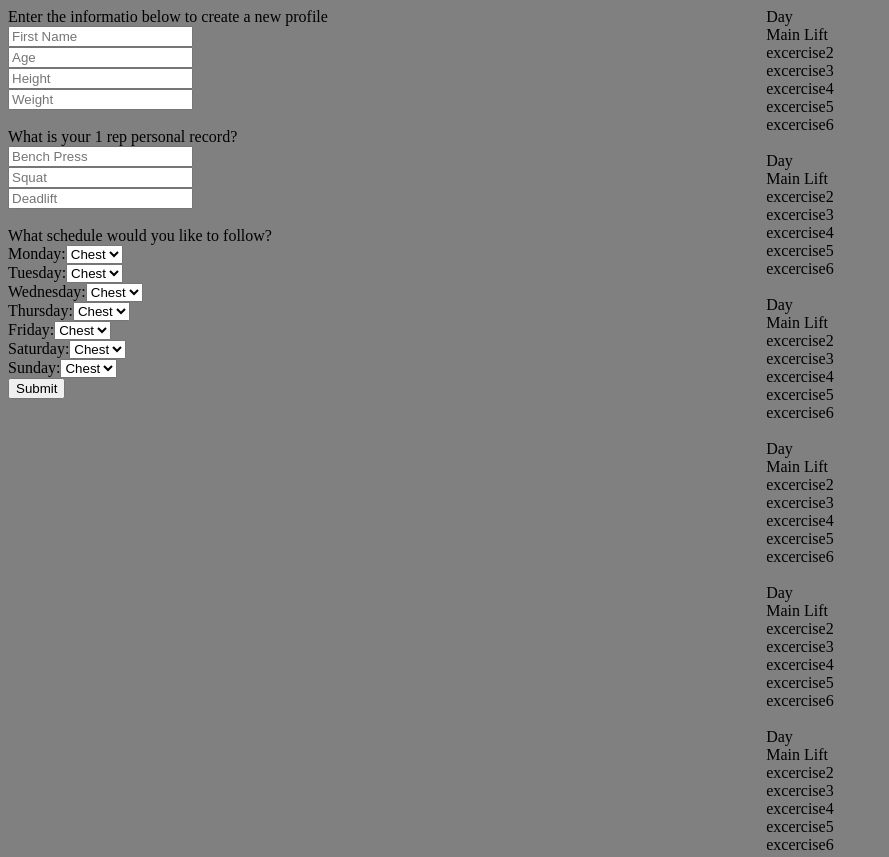
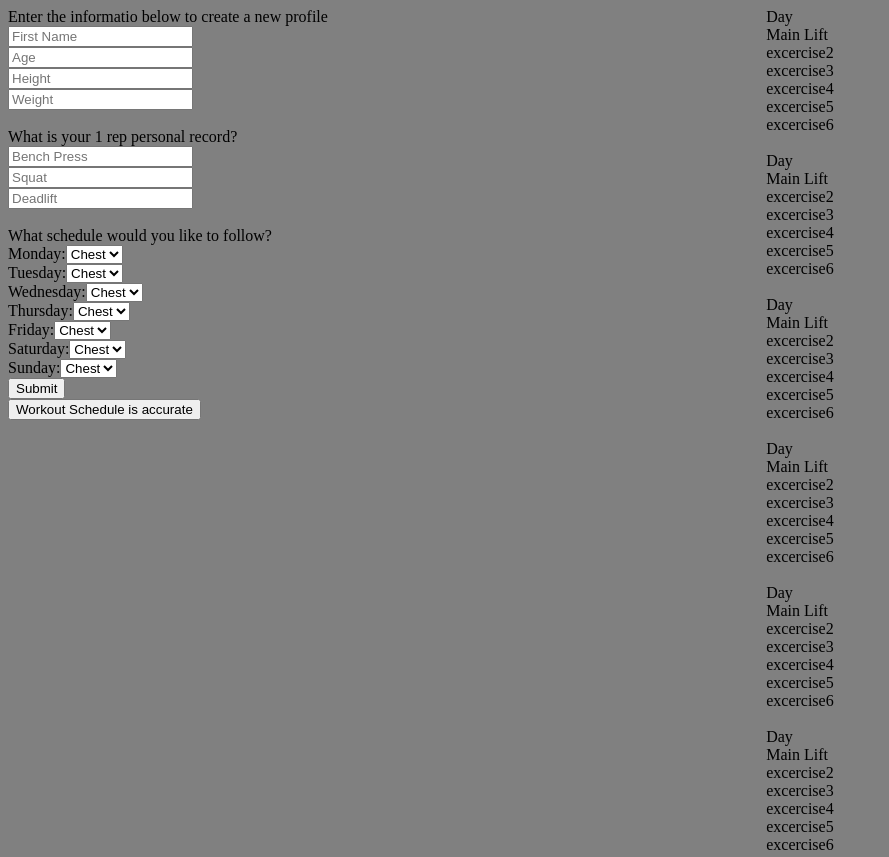
Before and after one commit to brocklyb/Workout_Tracker, a plain HTML site: page index.html in a window 1280 px wide. Shown: the top 857 px of the page, without its empty margins (0-889 px from the left). Drawn offline with Linux system fonts and the light colour scheme.

Commit message:
Add files via upload

```diff
--- a/index.html
+++ b/index.html
@@ -83,7 +83,9 @@
                     <button id="submit_create_user" type="button" onclick="newUser()">Submit</button>
             </form>
         </div>
+        <button id="lgtm" onclick="dailyRoutine()">Workout Schedule is accurate</button>
     </div>
+
 
     <br>
 
--- a/main.js
+++ b/main.js
@@ -71,10 +71,96 @@ function randomWorkout(limb_choice){
         let back = BACK_WORKOUTS[(Math.floor(Math.random() * BACK_WORKOUTS.length))]
         return back
     }
+}
+
+/*Exercise 1 is the main_lift for each dayfrimon
+This constructro creates a workotu object for each day */
+function dailyWorkoutConstructor(day,excercise1,excercise2,excercise3,excercise4,excercise5,excercise6){
+    day:
+    excercise1:
+    excercise2:
+    excercise3:
+    excercise4:
+    excercise5:
+    excercise6:
+    return {day,excercise1,excercise2,excercise3,excercise4,excercise5,excercise6}
+}
+
+/*Exercise 1 is the main_lift for each day
+this gathers all of the generated workouts displayed
+and creates objects for each day that contain all workouts for that day
+ */
+
+const DAILY_ROUTINE = []
+function dailyRoutine(){
+    let monday = "Monday"
+    let main_lift_monday = main_lift_mon.innerHTML
+    let excercise2_mon = document.getElementById("excercise2_mon").innerHTML
+    let excercise3_mon = document.getElementById("excercise3_mon").innerHTML
+    let excercise4_mon = document.getElementById("excercise4_mon").innerHTML
+    let excercise5_mon = document.getElementById("excercise5_mon").innerHTML
+    let excercise6_mon = document.getElementById("excercise6_mon").innerHTML
+    const monday_routine = new dailyWorkoutConstructor(monday,main_lift_monday,excercise2_mon,excercise3_mon,excercise4_mon,excercise5_mon,excercise6_mon)
+
+    let tuesday = "Tuesday"
+    let main_lift_tuesday = main_lift_tue.innerHTML
+    let excercise2_tue = document.getElementById("excercise2_tue").innerHTML
+    let excercise3_tue = document.getElementById("excercise3_tue").innerHTML
+    let excercise4_tue = document.getElementById("excercise4_tue").innerHTML
+    let excercise5_tue = document.getElementById("excercise5_tue").innerHTML
+    let excercise6_tue = document.getElementById("excercise6_tue").innerHTML
+    const tuesday_routine = new dailyWorkoutConstructor(tuesday,main_lift_tuesday,excercise2_tue,excercise3_tue,excercise4_tue,excercise5_tue,excercise6_tue)
+
+    let wednesday = "Wednesday"
+    let main_lift_wednesday = main_lift_wed.innerHTML
+    let excercise2_wed = document.getElementById("excercise2_wed").innerHTML
+    let excercise3_wed = document.getElementById("excercise3_wed").innerHTML
+    let excercise4_wed = document.getElementById("excercise4_wed").innerHTML
+    let excercise5_wed = document.getElementById("excercise5_wed").innerHTML
+    let excercise6_wed = document.getElementById("excercise6_wed").innerHTML
+    const wednesday_routine = new dailyWorkoutConstructor(wednesday,main_lift_wednesday,excercise2_wed,excercise3_wed,excercise4_wed,excercise5_wed,excercise6_wed)
+
+    let thursday = "Thursday"
+    let main_lift_thursday = main_lift_thu.innerHTML
+    let excercise2_thu = document.getElementById("excercise2_thu").innerHTML
+    let excercise3_thu = document.getElementById("excercise3_thu").innerHTML
+    let excercise4_thu = document.getElementById("excercise4_thu").innerHTML
+    let excercise5_thu = document.getElementById("excercise5_thu").innerHTML
+    let excercise6_thu = document.getElementById("excercise6_thu").innerHTML
+    const thursday_routine = new dailyWorkoutConstructor(thursday,main_lift_thursday,excercise2_thu,excercise3_thu,excercise4_thu,excercise5_thu,excercise6_thu)
+
+    let friday = "Friday"
+    let main_lift_friday = main_lift_fri.innerHTML
+    let excercise2_fri = document.getElementById("excercise2_fri").innerHTML
+    let excercise3_fri = document.getElementById("excercise3_fri").innerHTML
+    let excercise4_fri = document.getElementById("excercise4_fri").innerHTML
+    let excercise5_fri = document.getElementById("excercise5_fri").innerHTML
+    let excercise6_fri = document.getElementById("excercise6_fri").innerHTML
+    const friday_routine = new dailyWorkoutConstructor(friday,main_lift_friday,excercise2_fri,excercise3_fri,excercise4_fri,excercise5_fri,excercise6_fri)
+
+    let saturday = "Saturday"
+    let main_lift_saturday = main_lift_sat.innerHTML
+    let excercise2_sat = document.getElementById("excercise2_sat").innerHTML
+    let excercise3_sat = document.getElementById("excercise3_sat").innerHTML
+    let excercise4_sat = document.getElementById("excercise4_sat").innerHTML
+    let excercise5_sat = document.getElementById("excercise5_sat").innerHTML
+    let excercise6_sat = document.getElementById("excercise6_sat").innerHTML
+    const saturday_routine = new dailyWorkoutConstructor(saturday,main_lift_saturday,excercise2_sat,excercise3_sat,excercise4_sat,excercise5_sat,excercise6_sat)
+
+    let sunday = "Sunday"
+    let main_lift_sunday = main_lift_sun.innerHTML
+    let excercise2_sun = document.getElementById("excercise2_sun").innerHTML
+    let excercise3_sun = document.getElementById("excercise3_sun").innerHTML
+    let excercise4_sun = document.getElementById("excercise4_sun").innerHTML
+    let excercise5_sun = document.getElementById("excercise5_sun").innerHTML
+    let excercise6_sun = document.getElementById("excercise6_sun").innerHTML
+    const sunday_routine = new dailyWorkoutConstructor(sunday,main_lift_sunday,excercise2_sun,excercise3_sun,excercise4_sun,excercise5_sun,excercise6_sun)
+    DAILY_ROUTINE.push(monday_routine,tuesday_routine,wednesday_routine,thursday_routine,friday_routine,saturday_routine,sunday_routine,)
+}
 
 
-}
-
+/*This function displays all of the workouts for each day.
+They are randomly selected workouts from the global list */
 function displaySchedule(user,schedule){
     console.log(user,schedule)
 
```
